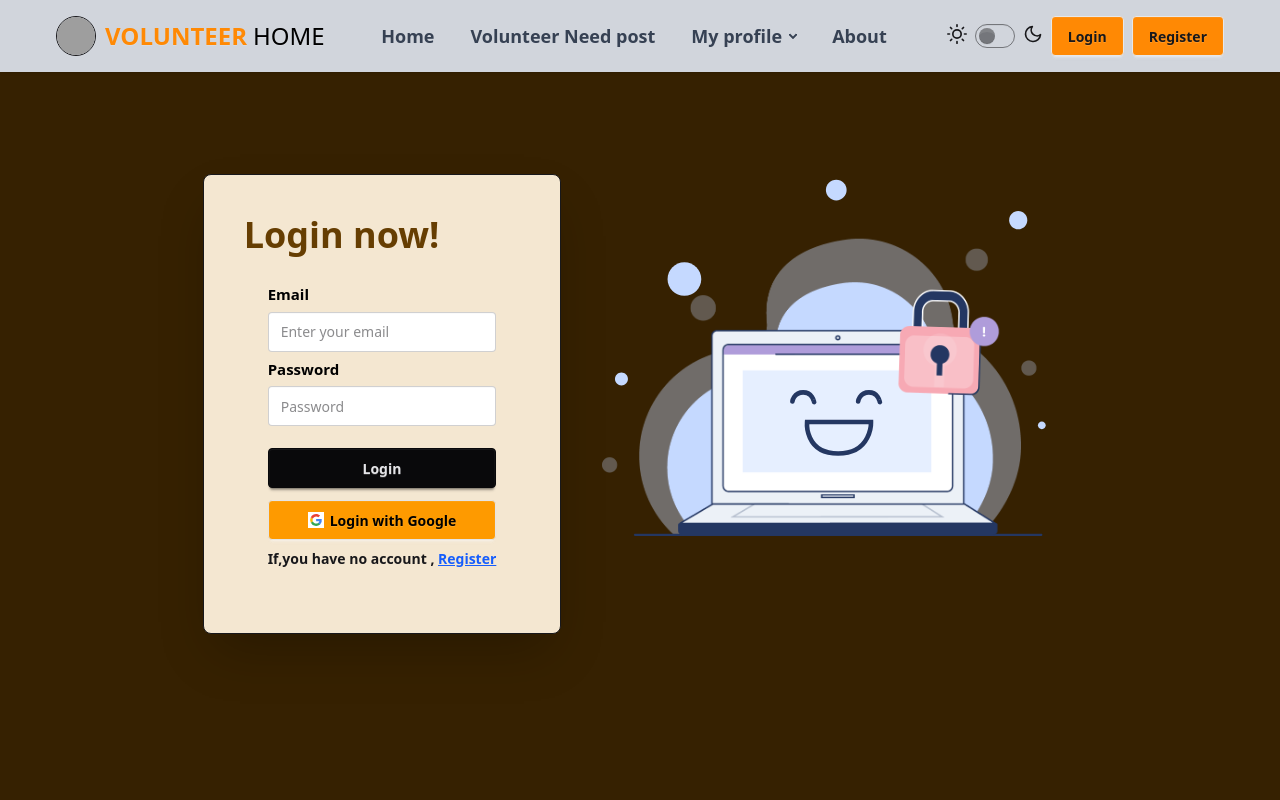
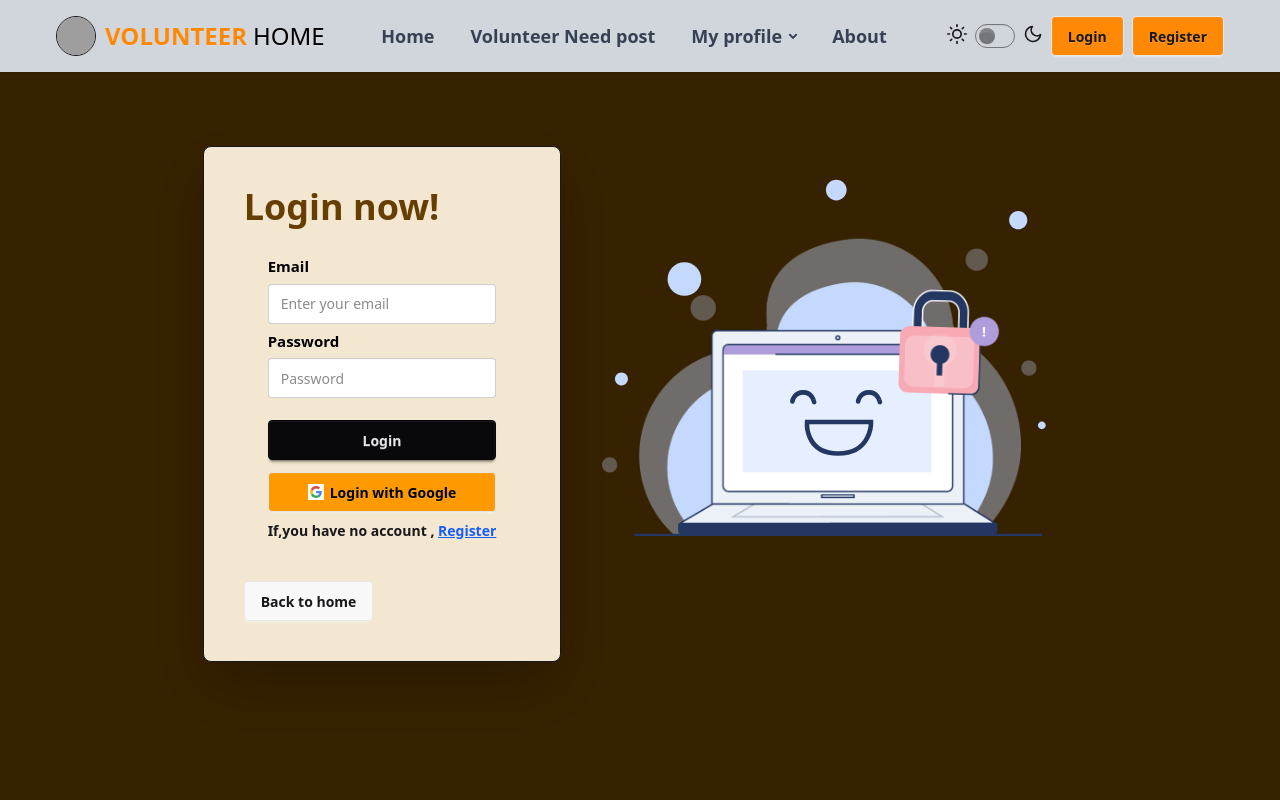
Before and after one commit to Alif210222/Volunteers-Management-Web-client, a React (Vite) app: page /login in a window 1280 px wide. Shown: the top 800 px of the page. Built offline with nearby package versions, Linux system fonts and the light colour scheme; no server answers; grey boxes are pictures that could not be loaded.

Commit message:
add home button in ogin page

```diff
--- a/src/Page/Login/Login.jsx
+++ b/src/Page/Login/Login.jsx
@@ -126,7 +126,7 @@ const handleLogin = (e) =>{
 
         <p className='text-md font-bold'>If,you have no account , <Link to="/register" className='text-blue-600 text-md font-bold underline'>Register</Link></p>
       </div>
-
+        <Link to="/"><button className='btn  mt-4 '> Back to home</button></Link>
 
     </div>
   </div>
```
